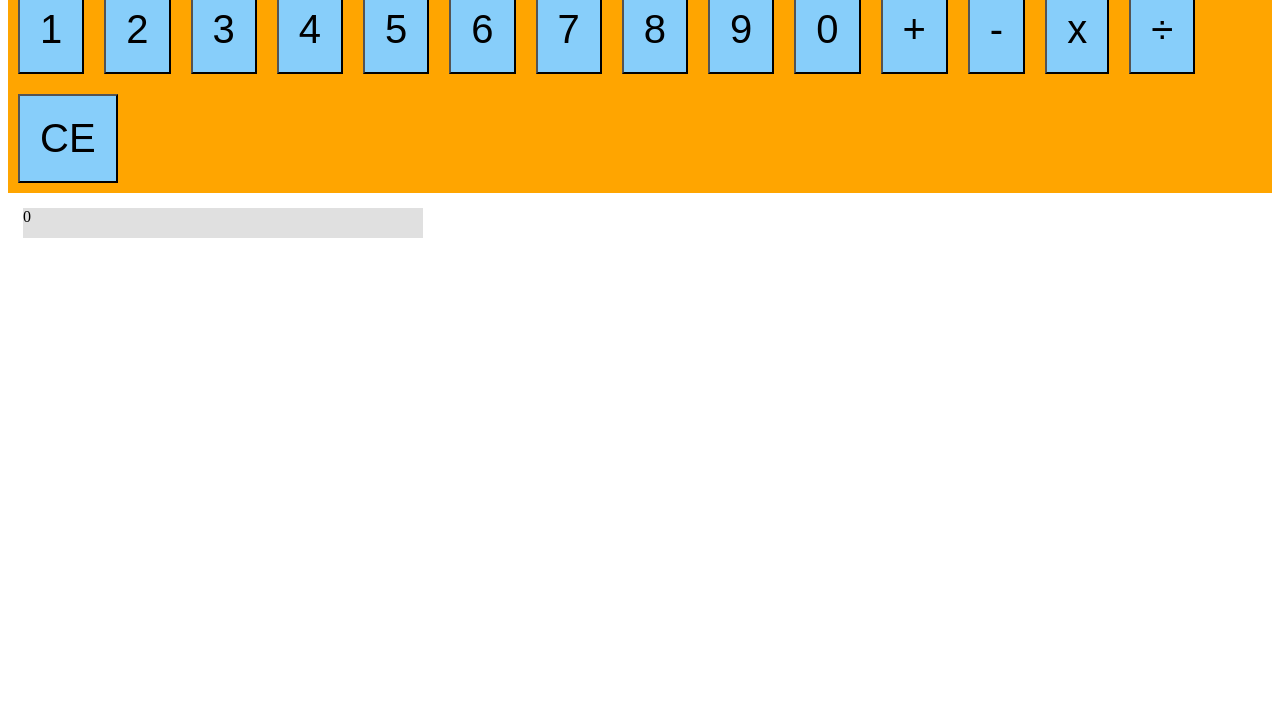
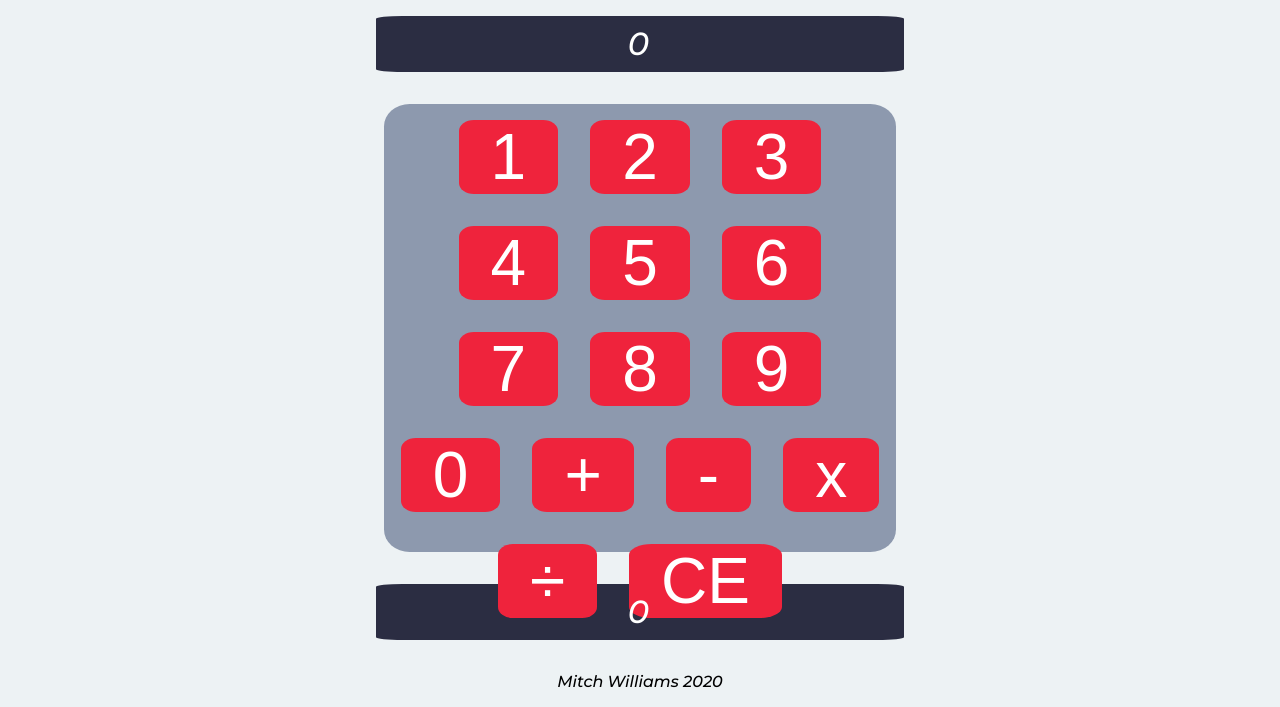
Before and after one commit to mitch7w/Calculator, a plain HTML site: page index.html in a window 1280 px wide. Shown: the part 150-857 px from the top of the page. Before the commit the page ends 800 px from the top, so only its background shows below. Drawn offline with Linux system fonts and the light colour scheme.

Commit message:
Revamp overall styling and fix bugs

```diff
--- a/index.html
+++ b/index.html
@@ -1,20 +1,24 @@
 <!DOCTYPE html>
 <html lang="en">
+
 <head>
 
     <meta charset="UTF-8">
     <meta name="viewport" content="width=device-width, initial-scale=1.0">
     <title>Mitch Calculator</title>
     <link rel="stylesheet" href="styles.css">
+    <link href="https://fonts.googleapis.com/css2?family=Bangers&family=Montserrat:ital,wght@1,500&display=swap"
+        rel="stylesheet">
     <script defer src="script.js"></script>
 </head>
+
 <body>
     <h1>Maths is hard</h1>
-    <div id="screen" class="textOutput"></div>
+    <div id="answerBox" class="textOutput"></div>
     <div class="flex-container">
         <button type="button" onClick="numPressed(1)">1</button>
         <button type="button" onClick="numPressed(2)">2</button>
-        <button type="button" onClick= "numPressed(3)">3</button>
+        <button type="button" onClick="numPressed(3)">3</button>
         <button type="button" onClick="numPressed(4)">4</button>
         <button type="button" onClick="numPressed(5)">5</button>
         <button type="button" onClick="numPressed(6)">6</button>
@@ -28,6 +32,11 @@
         <button type="button" onClick="numPressed('÷')">÷</button>
         <button type="button" onClick="clearCalc()">CE</button>
     </div>
-    <div id="answerBox" class="textOutput"></div>
+    <div id="screen" class="textOutput"></div>
+    <a href="mitchwilliams.co.za">
+        <p>Mitch Williams 2020</p>
+    </a>
+
 </body>
+
 </html>
--- a/script.js
+++ b/script.js
@@ -47,7 +47,7 @@ function calculate() {
     }
     // update answerBlock
     if (!total) { // When sum starts with a negative
-        document.getElementById("answerBox").innerHTML = "-";
+        document.getElementById("answerBox").innerHTML = "Dunno tbh";
     } else {
         document.getElementById("answerBox").innerHTML = total;
     }
@@ -66,7 +66,9 @@ function sortAlgebra() {
             }
 
         } else { // Have reached an operator
-            if (i == 0 || algebraString[i - 1] == "x" || algebraString[i - 1] == "÷") { // Negative number not an operator
+            if ((algebraString[i] == "x" || algebraString[i] == "÷") && (algebraString[i - 1] == "x" || algebraString[i - 1] == "÷")) {
+                document.getElementById("answerBox").innerHTML = "Dunno tbh";
+            } else if (i == 0 || algebraString[i - 1] == "x" || algebraString[i - 1] == "÷") { // Negative number not an operator
                 numString += algebraString[i];
             } else {
                 numbers.push(parseInt(numString));
--- a/styles.css
+++ b/styles.css
@@ -1,24 +1,85 @@
+body {
+    font-family: 'Montserrat', sans-serif;
+    background-color: #edf2f4 ;
+    text-align: center;
+    margin: 0;
+    padding: 0;
+}
+
 .flex-container {
     display: flex;
     flex-wrap: wrap;
-    background-color: orange;
+    justify-content: center;
+    align-items: center;
+    align-content: stretch;
+    background-color: #8d99ae;
+    text-align: center;
+    width: 40vw;
+    height: 56vh;
+    border-radius: 5%;
+    margin: 1rem auto;
 }
 
 .flex-container button {
-     background-color: lightskyblue;
-     margin: 10px;
-     padding: 20px ;
-     text-align: center;
-     font-size: 40px;
+    background-color: #ef233c;
+    color: white;
+    text-align: center;
+    font-size: 4rem;
+    border: 0;
+    border-radius: 15%;
+    padding: 0 4rem 0 4rem;
+    margin: 1rem;
 }
 
 h1 {
-    color: red;
+    color: #ef233c;
+    font-family: 'Bangers', cursive;
+    font-size: 6rem;
+    text-align: center;
+    margin: 2rem;
+    letter-spacing: 0.05em;
 }
 
 .textOutput {
-    width: 400px ;
-    height: 30px;
-    background-color: #e0e0e0 ;
-    margin: 15px;
+    width: 40vw;
+    height: 2.5rem;
+    background-color: #2b2d42;
+    margin: 2rem auto;
+    padding: 0.5rem;
+    color: white;
+    font-size: 2em;
+    letter-spacing: 0.1em;
+    border-radius: 5%;
 }
+
+a {
+    text-decoration: none;
+    color: currentColor;
+}
+
+a:hover {
+    text-decoration: underline ;
+}
+
+@media only screen and (max-width: 870px) {
+    .flex-container {
+        width: 80vw;
+        height: 45vh;
+    }
+
+    .flex-container button {
+        padding: 0 1rem 0 1rem;
+    }
+}
+
+@media only screen and (max-width: 1590px) {
+    .flex-container button {
+        padding: 0 2rem 0 2rem;
+    }
+}
+
+@media only screen and (max-width: 1110px) {
+    .flex-container button {
+        padding: 0 1rem 0 1rem;
+    }
+}
```
